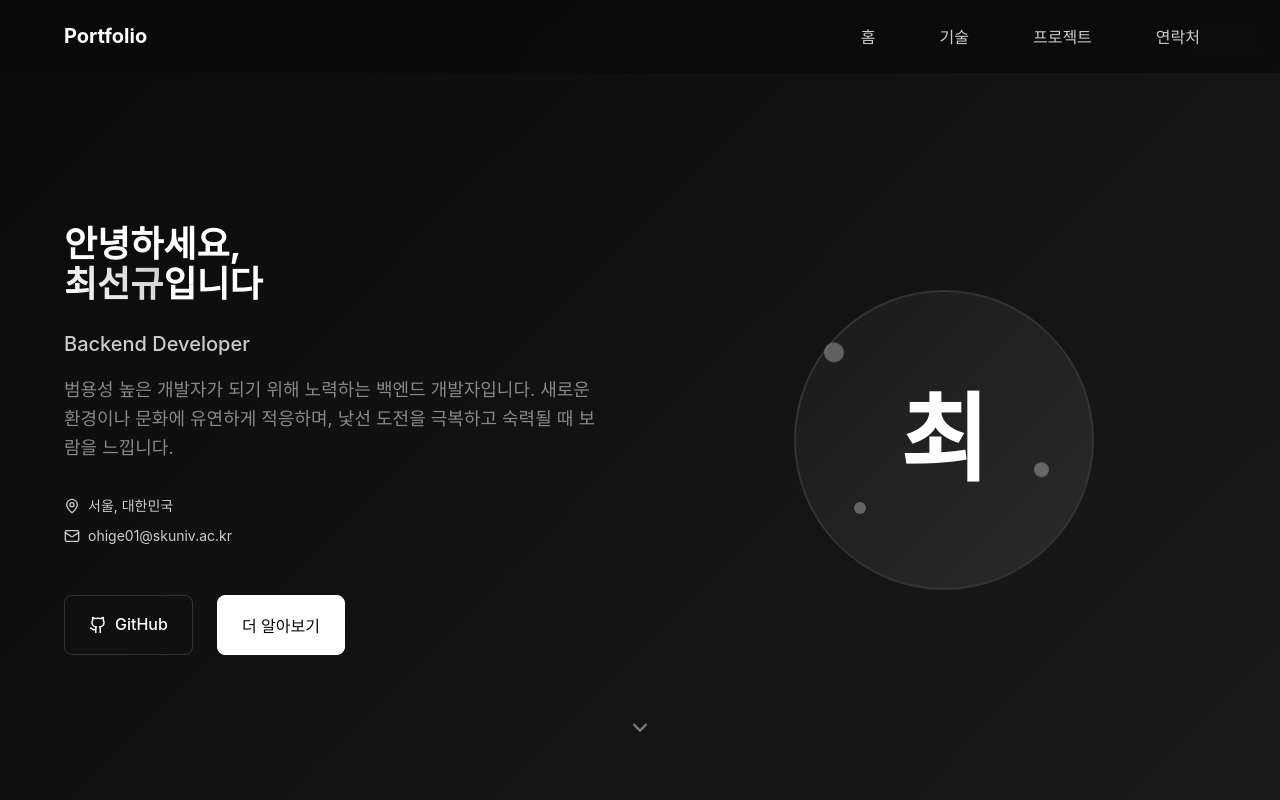
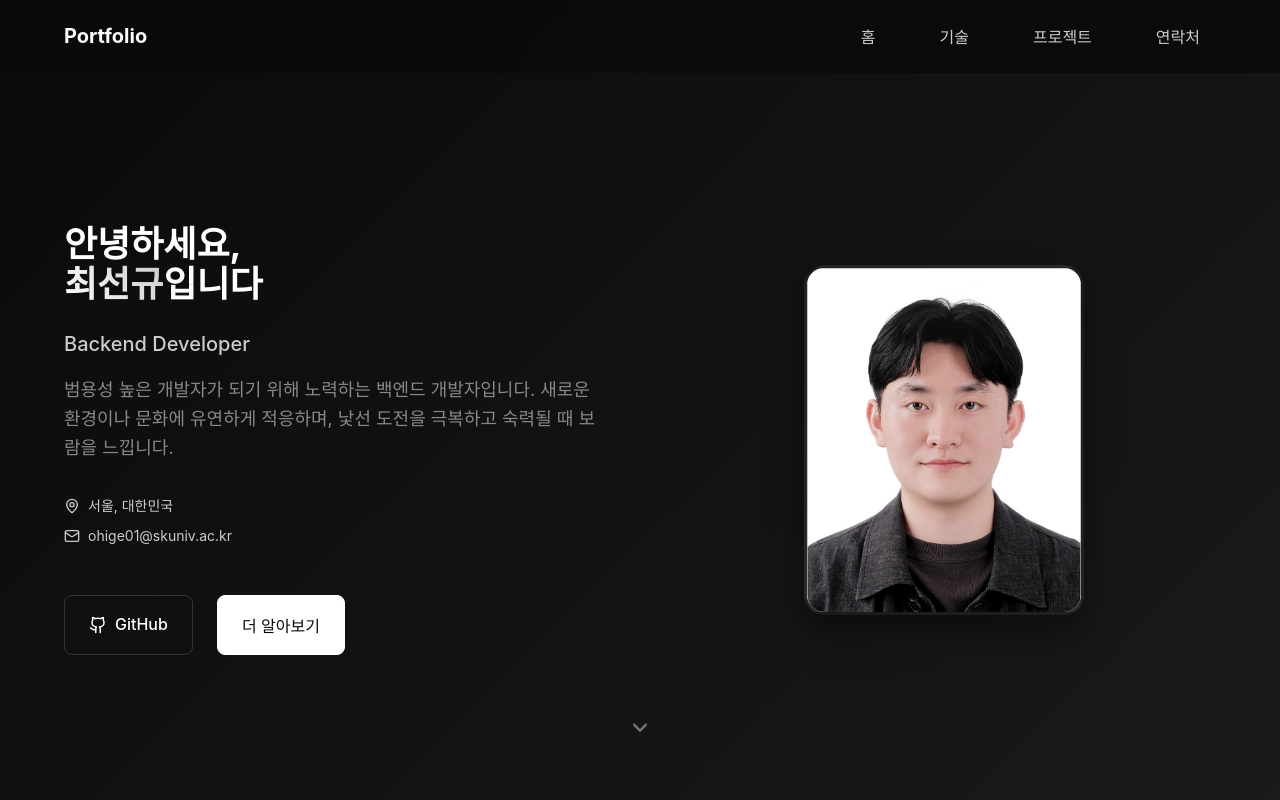
Before and after one commit to ohige01/portfolio, a React (Create React App) app: page / in a window 1280 px wide. Shown: the top 800 px of the page. Built offline with nearby package versions, Linux system fonts and the light colour scheme.

Commit message:
[FEAT] 프로필 사진 추가

```diff
--- a/src/components/Hero.js
+++ b/src/components/Hero.js
@@ -53,14 +53,20 @@ const Hero = () => {
         <div className={`hero-visual ${isVisible ? 'fade-in-up' : ''}`}>
           <div className="avatar-container">
             <div className="avatar">
-              <div className="avatar-placeholder">
+              {personalInfo.profileImage ? (
+                <img
+                  src={personalInfo.profileImage}
+                  alt={personalInfo.name}
+                  className="avatar-image"
+                  onError={(e) => {
+                    e.target.style.display = 'none';
+                    e.target.nextSibling.style.display = 'flex';
+                  }}
+                />
+              ) : null}
+              <div className="avatar-placeholder" style={{ display: personalInfo.profileImage ? 'none' : 'flex' }}>
                 {personalInfo.name.charAt(0)}
               </div>
-            </div>
-            <div className="floating-elements">
-              <div className="floating-element element-1"></div>
-              <div className="floating-element element-2"></div>
-              <div className="floating-element element-3"></div>
             </div>
           </div>
         </div>
--- a/src/config/personalInfo.js
+++ b/src/config/personalInfo.js
@@ -6,6 +6,7 @@ export const personalInfo = {
   location: "서울, 대한민국",
   github: "https://github.com/ohige01",
   bio: "범용성 높은 개발자가 되기 위해 노력하는 백엔드 개발자입니다. 새로운 환경이나 문화에 유연하게 적응하며, 낯선 도전을 극복하고 숙력될 때 보람을 느낍니다.",
+  profileImage: "/images/profile.jpg", // 프로필 이미지 경로 추가
 
   experience: {
     timeline: [
--- a/src/styles/Hero.css
+++ b/src/styles/Hero.css
@@ -101,70 +101,72 @@
 }
 
 .avatar {
-  width: 300px;
-  height: 300px;
-  border-radius: 50%;
+  width: 280px;
+  height: 350px;
+  border-radius: 20px;
   background: linear-gradient(135deg, var(--bg-secondary), var(--bg-tertiary));
   display: flex;
   align-items: center;
   justify-content: center;
-  border: 2px solid var(--border);
+  border: 3px solid transparent;
   position: relative;
   overflow: hidden;
+  box-shadow:
+    0 20px 40px rgba(0, 0, 0, 0.3),
+    0 10px 20px rgba(0, 0, 0, 0.2),
+    inset 0 1px 0 rgba(255, 255, 255, 0.1);
+  backdrop-filter: blur(10px);
 }
+
 
 .avatar::before {
   content: '';
   position: absolute;
-  inset: -2px;
-  border-radius: 50%;
-  background: linear-gradient(45deg, var(--text-primary), transparent, var(--text-primary));
+  inset: -3px;
+  border-radius: 20px;
+  background: linear-gradient(45deg,
+    var(--text-primary),
+    rgba(255, 255, 255, 0.3),
+    var(--text-secondary),
+    rgba(255, 255, 255, 0.3),
+    var(--text-primary)
+  );
   z-index: -1;
-  animation: rotate 3s linear infinite;
+  animation: borderGlow 4s ease-in-out infinite;
 }
 
-.avatar-placeholder {
-  font-size: 6rem;
-  font-weight: 700;
-  color: var(--text-primary);
-}
-
-.floating-elements {
+.avatar::after {
+  content: '';
   position: absolute;
-  inset: 0;
+  top: 10px;
+  left: 10px;
+  right: 10px;
+  height: 30%;
+  background: linear-gradient(180deg,
+    rgba(255, 255, 255, 0.1) 0%,
+    rgba(255, 255, 255, 0.05) 50%,
+    transparent 100%
+  );
+  border-radius: 15px 15px 0 0;
   pointer-events: none;
 }
 
-.floating-element {
-  position: absolute;
-  width: 20px;
-  height: 20px;
-  background: var(--text-primary);
-  border-radius: 50%;
-  opacity: 0.3;
+.avatar-image {
+  width: 100%;
+  height: 100%;
+  object-fit: cover;
+  object-position: center top;
+  border-radius: 17px;
 }
 
-.element-1 {
-  top: 20%;
-  left: 10%;
-  animation: float 4s ease-in-out infinite;
+
+.avatar-placeholder {
+  font-size: 4rem;
+  font-weight: 700;
+  color: var(--text-primary);
+  text-shadow: 0 2px 10px rgba(0, 0, 0, 0.3);
 }
 
-.element-2 {
-  top: 60%;
-  right: 15%;
-  width: 15px;
-  height: 15px;
-  animation: float 5s ease-in-out infinite reverse;
-}
-
-.element-3 {
-  bottom: 25%;
-  left: 20%;
-  width: 12px;
-  height: 12px;
-  animation: float 6s ease-in-out infinite;
-}
 
 .scroll-indicator {
   position: absolute;
@@ -187,12 +189,14 @@
 }
 
 /* Animations */
-@keyframes rotate {
-  from {
-    transform: rotate(0deg);
+@keyframes borderGlow {
+  0%, 100% {
+    opacity: 0.8;
+    filter: brightness(1) saturate(1);
   }
-  to {
-    transform: rotate(360deg);
+  50% {
+    opacity: 1;
+    filter: brightness(1.3) saturate(1.2);
   }
 }
 
@@ -201,7 +205,18 @@
     transform: translateY(0px);
   }
   50% {
-    transform: translateY(-10px);
+    transform: translateY(-15px);
+  }
+}
+
+@keyframes pulse {
+  0%, 100% {
+    transform: scale(1);
+    opacity: 0.2;
+  }
+  50% {
+    transform: scale(1.2);
+    opacity: 0.4;
   }
 }
 
@@ -234,11 +249,13 @@
   }
 
   .avatar {
-    width: 200px;
-    height: 200px;
+    width: 220px;
+    height: 280px;
   }
 
   .avatar-placeholder {
-    font-size: 4rem;
+    font-size: 3rem;
   }
+
+
 }
```
Also changed, not shown: public/images/profile.jpg (added).
